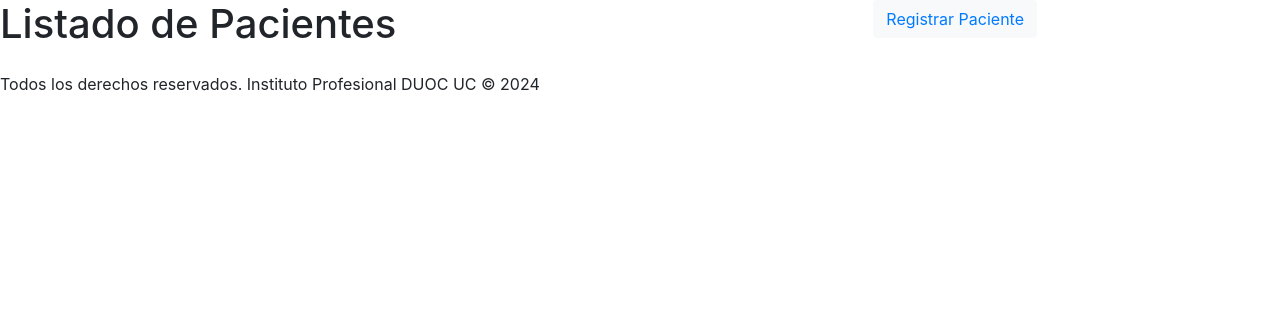
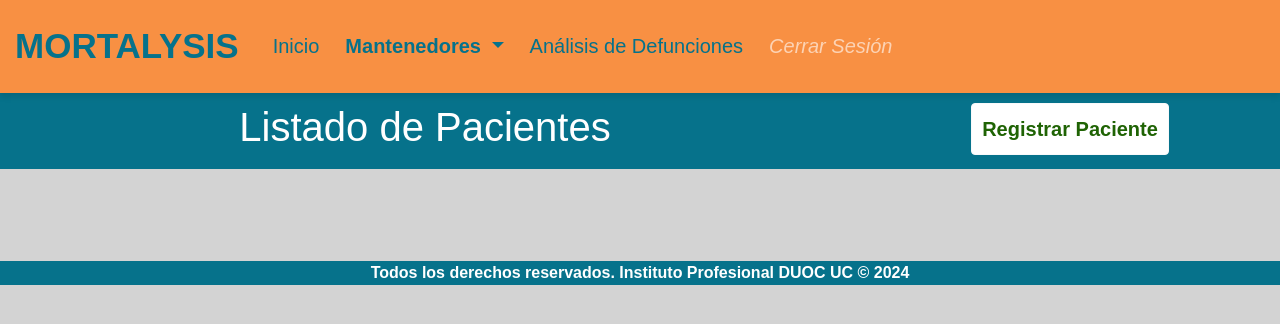
Before and after one commit to magmbm/Arquitectura, a Django app: page /pacientes in a window 1280 px wide. Shown: the top 324 px of the page. Run offline with Django 5.2, Linux system fonts and the light colour scheme; data that the repository does not hold is empty.

Commit message:
Index, navbar, CSS

```diff
--- /dev/null
+++ b/mortalysis/static/css/styles.css
@@ -0,0 +1,273 @@
+/* Estilos básicos para Mortalysis */
+
+body {
+    font-family: Arial, sans-serif;
+    margin: 0;
+    padding: 0;
+    background-color: lightgray; /* Color de fondo claro */
+}
+
+/* Estilos personalizados para el Navbar */
+
+.navbar {
+    background-color: #F89043 !important; /* Fondo blanco para el navbar */
+    padding: 15px; /* Espaciado */
+    box-shadow: 0 4px 6px rgba(0, 0, 0, 0.1); /* Sombra para efecto de profundidad */
+}
+
+.navbar-brand {
+    font-size: 35px;
+    font-weight: bold;
+    color: #06728B !important; /* Color del título del proyecto */
+}
+
+.navbar-brand:hover {
+    color: #0056b3 !important; /* Color al pasar el mouse */
+}
+
+.nav-link {
+    font-size: 20px;
+    margin-left: 10px;
+    color: #06728B !important; /* Color del texto de los links */
+    transition: color 0.2s ease-in-out;
+}
+
+.nav-link:hover {
+    color: #0056b3 !important; /* Color al pasar el mouse sobre los links */
+}
+
+.nav-item.active .nav-link {
+    color: #06728B; /* Color para la página activa */
+    font-weight: bold; /* Negrita para el link activo */
+}
+
+.nav-item .nav-link.disabled {
+    color: white !important; /* Color más claro para reflejar que está deshabilitado */
+    cursor: not-allowed; /* Mostrar el icono de 'no permitido' */
+    pointer-events: none; /* Desactivar la interacción del mouse */
+    font-style: italic; /* Opcional: estilo en cursiva para diferenciarlo aún más */
+    opacity: 0.6; /* Reducir la opacidad para dar un aspecto apagado */
+}
+
+.navbar-toggler {
+    border-color: #06728B; /* Color del borde del botón de colapso */
+}
+
+.navbar-toggler-icon {
+    background-color: #06728B; /* Color del icono de la hamburguesa (menú en móvil) */
+}
+
+/* Dropdown custom styles */
+.dropdown-menu {
+    background-color: #F89043 !important;
+    border-radius: 4px;
+}
+
+.dropdown-item {
+    color: #06728B !important;
+    padding: 10px 20px;
+    transition: background-color 0.2s ease-in-out;
+}
+
+.dropdown-item:hover {
+    background-color: #e9a775 !important;;
+}
+
+.dropdown-item.disabled {
+    color: white !important; /* Color más claro para reflejar que está deshabilitado */
+    cursor: not-allowed; /* Mostrar el icono de 'no permitido' */
+    pointer-events: none; /* Desactivar la interacción del mouse */
+    font-style: italic; /* Opcional: estilo en cursiva para diferenciarlo aún más */
+    opacity: 0.6; /* Reducir la opacidad para dar un aspecto apagado */
+}
+
+/* Ajustes en pantallas pequeñas */
+@media (max-width: 768px) {
+    .navbar-nav {
+        text-align: center;
+    }
+
+    .nav-link {
+        padding: 10px 0;
+    }
+}
+
+footer {
+    font-family: Arial, sans-serif;
+    font-weight: bold;
+    text-align: center;
+    background-color: #06728B !important;
+    color: white !important;
+    margin: 0;
+}
+
+
+.container {
+    max-width: 900px;
+    margin: 0 auto; /* Centramos el contenedor */
+    padding: 20px;
+}
+
+.mt-5 {
+    margin-top: 3rem; /* Márgen superior para separar del navbar */
+}
+
+.text-center {
+    text-align: center;
+}
+
+.display-4 {
+    font-size: 3rem; /* Tamaño grande para el mensaje de bienvenida */
+    font-weight: bold;
+}
+
+.lead {
+    font-size: 1.25rem; /* Tamaño más grande para la descripción */
+    margin-top: 20px;
+    color: #555; /* Color de texto más suave */
+}
+
+img {
+    max-width: 100%; /* Imagen fluida */
+    height: auto;
+    margin-top: 2rem; /* Separación de la imagen del subtítulo */
+}
+
+@media (max-width: 768px) {
+    .display-4 {
+        font-size: 2.5rem; /* Ajuste para pantallas pequeñas */
+    }
+
+    .lead {
+        font-size: 1.1rem;
+    }
+}
+
+.barra_superior{
+    background-color: #06728B;
+    height: auto;
+    width: 100%;
+    padding: 10px;
+    color: white;
+    font-weight: bold;
+    text-align: center;
+}
+
+/* Mantenedores */
+.table-container {
+    overflow-x:auto;
+    margin-top: 3%;
+    margin-right: 7%;
+    margin-left: 7%;
+    margin-bottom: 3%;
+  }
+
+  .table-striped {
+    background-color: azure;
+    border: 2px solid black;
+    text-align: center;
+  }
+
+  .table-striped th {
+    font-size: 18px;
+    background-color: rgba(1, 18, 26, 0.836);
+    color: white;
+  }
+
+  .table-striped th, .table-striped td {
+    border: 1px solid black !important;
+  }
+
+  .table-striped .td-update {
+    background-color: rgb(248, 248, 152);
+  }
+
+  .table-striped .td-update a {
+    color: #06728B;
+    font-weight: bold;
+    text-decoration: underline;
+  }
+
+  .table-striped .td-delete {
+    background-color: rgb(206, 62, 62);
+  }
+
+  .table-striped .td-delete a {
+    color: white;
+    font-weight: bold;
+    text-decoration: underline;
+  }
+
+  #btnAgregar {
+    background-color: white;
+    font-size: 20px;
+    font-weight: bold;
+    padding: 10px;
+  }
+
+  #btnAgregar a {
+    color: #1f6304 !important;
+  }
+
+  #formCrud {
+    background-color: white;
+    color: #06728B;
+    font-weight: 500;
+    margin: 5%;
+  }
+
+  #formCrud h2 {
+    font-size: 40px;
+    font-weight: bold;
+    text-decoration: underline;
+  }
+
+  #btnEnviarForm, #btnVolver {
+    width: 30%;
+    margin-left: 2%;
+    margin-right: 2%;
+    font-weight: 700;
+    font-size: 20px;
+  }
+
+  #btnEnviarForm {
+    background-color: #06728B;
+  }
+
+
+/* Análisis de Datos de Defunciones*/
+
+.down-cont{
+    display: flex;
+    justify-content: space-between;
+}
+
+.barra_control_lateral{
+    height: 100vh;
+    display: flex;
+    flex-direction: column;
+    justify-content: center;
+    align-items: center;
+    width: 330px;
+    background-color: #F89043;
+}
+
+.var-select{
+    width: 170px;
+    display: flex;
+    justify-content: center;
+    margin: 10px 5px 10px 5px;
+}
+
+.opciones{
+    display: flex;
+    flex-direction: column;
+    align-items: flex-start;
+}
+
+.graphic{
+    background-color: lightgrey;
+    display: flex;
+    width: 100%;
+    justify-content: end;
+}
--- a/mortalysis/templates/mortalysis/base.html
+++ b/mortalysis/templates/mortalysis/base.html
@@ -28,14 +28,66 @@
           crossorigin="anonymous"
         ></script>
 
-        <!-- Mi hoja de estilos CSS
-        <link rel="stylesheet" href="{% static 'css/styles.css' %}" />-->
+        <!-- Mi hoja de estilos CSS -->
+        <link rel="stylesheet" href="{% static 'css/styles.css' %}" />
 
         <!-- Mi archivo JS
         <script src="{% static 'js/main.js' %}"></script>-->
 
       </head>
 <body>
+
+  <nav class="navbar navbar-expand-lg navbar-light bg-light">
+    <a class="navbar-brand" href="{% url 'index' %}">MORTALYSIS</a>
+    <button class="navbar-toggler" type="button" data-toggle="collapse" data-target="#navbarNav" aria-controls="navbarNav" aria-expanded="false" aria-label="Toggle navigation">
+        <span class="navbar-toggler-icon"></span>
+    </button>
+
+    <div class="collapse navbar-collapse" id="navbarNav">
+        <ul class="navbar-nav mr-auto">
+            <!-- Inicio -->
+            {% if clase == 'index' %}
+            <li class="nav-item active">
+            {% else %}
+            <li class="nav-item">
+            {% endif %}
+                <a class="nav-link" href="{% url 'index' %}">Inicio</a>
+            </li>
+
+            <!-- Mantenedores Dropdown -->
+            {% if clase == 'mantenedores' %}
+            <li class="nav-item dropdown active">
+            {% else %}
+            <li class="nav-item dropdown">
+            {% endif %}
+                <a class="nav-link dropdown-toggle" href="#" id="navbarDropdown" role="button" data-toggle="dropdown" aria-haspopup="true" aria-expanded="false">
+                    Mantenedores
+                </a>
+                <div class="dropdown-menu" aria-labelledby="navbarDropdown">
+                    <a class="dropdown-item disabled" href="#">Mantenedor de Personal Médico</a>
+                    <a class="dropdown-item" href="{% url 'pacientes' %}">Mantenedor de Pacientes</a>
+                    <a class="dropdown-item disabled" href="#">Mantenedor de Causas de Ingreso</a>
+                    <a class="dropdown-item" href="{% url 'errores_mortales' %}">Mantenedor de Errores Mortales</a>
+                    <a class="dropdown-item" href="{% url 'defunciones' %}">Mantenedor de Defunciones</a>
+                </div>
+            </li>
+
+            <!-- Análisis de Defunciones -->
+            {% if clase == 'analisis' %}
+            <li class="nav-item active">
+            {% else %}
+            <li class="nav-item">
+            {% endif %}
+                <a class="nav-link" href="analisis">Análisis de Defunciones</a>
+            </li>
+
+            <!-- Cerrar Sesión -->
+            <li class="nav-item">
+                <a class="nav-link disabled" href="#">Cerrar Sesión</a>
+            </li>
+        </ul>
+    </div>
+  </nav>
 
 
     {% block content %}{% endblock %}
--- a/mortalysis/templates/mortalysis/defunciones.html
+++ b/mortalysis/templates/mortalysis/defunciones.html
@@ -1,8 +1,11 @@
 {% extends "mortalysis/base.html" %}
+
 {% load static %}
 
 {% block content %}
 <header>
+
+    <div class="barra_superior">
         <div class="row justify-content-center">
             <div class="col-md-8 col-sm-12">
                 <h1>Listado de Defunciones</h1>
@@ -15,6 +18,9 @@
                 </div>
             </div>
         </div>
+    </div>
+
+
 </header>
 
 <div id="idMensajes">
--- a/mortalysis/templates/mortalysis/editar_defuncion.html
+++ b/mortalysis/templates/mortalysis/editar_defuncion.html
@@ -1,4 +1,5 @@
 {% extends "mortalysis/base.html" %}
+
 {% load static %}
 
 {% block content %}
--- a/mortalysis/templates/mortalysis/editar_paciente.html
+++ b/mortalysis/templates/mortalysis/editar_paciente.html
@@ -1,4 +1,5 @@
 {% extends "mortalysis/base.html" %}
+
 {% load static %}
 
 {% block content %}
--- a/mortalysis/templates/mortalysis/errores_mortales.html
+++ b/mortalysis/templates/mortalysis/errores_mortales.html
@@ -5,6 +5,8 @@
 {% block content %}
 
     <header>
+
+      <div class="barra_superior">
         <div class="row justify-content-center">
           <div class="col-md-8 col-sm-12">
             <h1>Listado de Errores Mortales</h1>
@@ -17,6 +19,8 @@
             </div>
           </div>
         </div>
+      </div>
+
     </header>
 
     <div id="idMensajes">
--- a/mortalysis/templates/mortalysis/pacientes.html
+++ b/mortalysis/templates/mortalysis/pacientes.html
@@ -1,8 +1,11 @@
 {% extends "mortalysis/base.html" %}
+
 {% load static %}
 
 {% block content %}
     <header>
+
+      <div class="barra_superior">
         <div class="row justify-content-center">
           <div class="col-md-8 col-sm-12">
             <h1>Listado de Pacientes</h1>
@@ -15,6 +18,8 @@
             </div>
           </div>
         </div>
+        </div>
+
     </header>
 
     <div id="idMensajes">
--- a/mortalysis/templates/mortalysis/registrar_defuncion.html
+++ b/mortalysis/templates/mortalysis/registrar_defuncion.html
@@ -1,4 +1,5 @@
 {% extends "mortalysis/base.html" %}
+
 {% load static %}
 
 {% block content %}
--- a/mortalysis/templates/mortalysis/registrar_paciente.html
+++ b/mortalysis/templates/mortalysis/registrar_paciente.html
@@ -1,4 +1,5 @@
 {% extends "mortalysis/base.html" %}
+
 {% load static %}
 
 {% block content %}
--- a/mortalysis/views.py
+++ b/mortalysis/views.py
@@ -11,17 +11,20 @@ from .forms import ErrorMortalForm, PacienteForm, DefuncionForm
 def analisis(request):
     if request.method== "GET":
         context={
+            'clase':'analisis'
         }
         return render(request, "mortalysis/analisis.html", context)
 
 def index(request):
-
-    return render(request, "mortalysis/index.html", {})
+    context = {
+        'clase':'index'
+    }
+    return render(request, "mortalysis/index.html", context)
 
 # Listar Errores Mortales
 def listar_errores_mortales(request):
     errores_mortales = ErrorMortal.objects.all().order_by('descripcion_error_mortal')
-    context = {'errores_mortales': errores_mortales, 'clase': 'gestion_errores'}
+    context = {'errores_mortales': errores_mortales, 'clase': 'mantenedores'}
     return render(request, 'mortalysis/errores_mortales.html', context)
 
 # Agregar un Error Mortal
@@ -32,10 +35,10 @@ def registrar_error_mortal(request):
             form.save()
             nombre = form.cleaned_data.get('descripcion_error_mortal')
             mensaje = f"{nombre} ha sido agregado exitosamente"
-            return render(request, 'mortalysis/registrar_error_mortal.html', {'form': ErrorMortalForm(), 'mensaje': mensaje, 'clase': 'gestion_errores'})
+            return render(request, 'mortalysis/registrar_error_mortal.html', {'form': ErrorMortalForm(), 'mensaje': mensaje, 'clase': 'mantenedores'})
     else:
         form = ErrorMortalForm()
-    return render(request, 'mortalysis/registrar_error_mortal.html', {'form': form, 'clase': 'gestion_errores'})
+    return render(request, 'mortalysis/registrar_error_mortal.html', {'form': form, 'clase': 'mantenedores'})
 
 # Editar un Error Mortal
 def editar_error_mortal(request, pk):
@@ -45,10 +48,10 @@ def editar_error_mortal(request, pk):
         if form.is_valid():
             form.save()
             mensaje = f"Los datos de {error_mortal.descripcion_error_mortal} han sido actualizados exitosamente"
-            return render(request, 'mortalysis/editar_error_mortal.html', {'error_mortal': error_mortal, 'mensaje': mensaje, 'form': form, 'clase': 'gestion_errores'})
+            return render(request, 'mortalysis/editar_error_mortal.html', {'error_mortal': error_mortal, 'mensaje': mensaje, 'form': form, 'clase': 'mantenedores'})
     else:
         form = ErrorMortalForm(instance=error_mortal)
-    return render(request, 'mortalysis/editar_error_mortal.html', {'error_mortal': error_mortal, 'form': form, 'clase': 'gestion_errores'})
+    return render(request, 'mortalysis/editar_error_mortal.html', {'error_mortal': error_mortal, 'form': form, 'clase': 'mantenedores'})
 
 # Eliminar un Error Mortal
 def eliminar_error_mortal(request, pk):
@@ -58,13 +61,13 @@ def eliminar_error_mortal(request, pk):
         mensaje = f"{error_mortal.descripcion_error_mortal} ha sido eliminado"
     except:
         mensaje = f"ERROR: el id {pk} no existe"
-    context = {'mensaje': mensaje, 'errores_mortales': ErrorMortal.objects.all().order_by('descripcion_error_mortal'), 'clase': 'gestion_errores'}
+    context = {'mensaje': mensaje, 'errores_mortales': ErrorMortal.objects.all().order_by('descripcion_error_mortal'), 'clase': 'mantenedores'}
     return render(request, 'mortalysis/errores_mortales.html', context)
 
 # Listar Pacientes
 def listar_pacientes(request):
     pacientes = Paciente.objects.all().order_by('p_nombre_paciente')
-    context = {'pacientes': pacientes, 'clase': 'gestion_pacientes'}
+    context = {'pacientes': pacientes, 'clase': 'mantenedores'}
     return render(request, 'mortalysis/pacientes.html', context)
 
 # Registrar un Paciente
@@ -75,10 +78,10 @@ def registrar_paciente(request):
             form.save()
             nombre = form.cleaned_data.get('p_nombre_paciente')
             mensaje = f"{nombre} ha sido agregado exitosamente"
-            return render(request, 'mortalysis/registrar_paciente.html', {'form': PacienteForm(), 'mensaje': mensaje, 'clase': 'gestion_pacientes'})
+            return render(request, 'mortalysis/registrar_paciente.html', {'form': PacienteForm(), 'mensaje': mensaje, 'clase': 'mantenedores'})
     else:
         form = PacienteForm()
-    return render(request, 'mortalysis/registrar_paciente.html', {'form': form, 'clase': 'gestion_pacientes'})
+    return render(request, 'mortalysis/registrar_paciente.html', {'form': form, 'clase': 'mantenedores'})
 
 # Editar un Paciente
 def editar_paciente(request, pk):
@@ -88,10 +91,10 @@ def editar_paciente(request, pk):
         if form.is_valid():
             form.save()
             mensaje = f"Los datos de {paciente.p_nombre_paciente} han sido actualizados exitosamente"
-            return render(request, 'mortalysis/editar_paciente.html', {'paciente': paciente, 'mensaje': mensaje, 'form': form, 'clase': 'gestion_pacientes'})
+            return render(request, 'mortalysis/editar_paciente.html', {'paciente': paciente, 'mensaje': mensaje, 'form': form, 'clase': 'mantenedores'})
     else:
         form = PacienteForm(instance=paciente)
-    return render(request, 'mortalysis/editar_paciente.html', {'paciente': paciente, 'form': form, 'clase': 'gestion_pacientes'})
+    return render(request, 'mortalysis/editar_paciente.html', {'paciente': paciente, 'form': form, 'clase': 'mantenedores'})
 
 # Eliminar un Paciente
 def eliminar_paciente(request, pk):
@@ -101,13 +104,13 @@ def eliminar_paciente(request, pk):
         mensaje = f"{paciente.p_nombre_paciente} ha sido eliminado"
     except:
         mensaje = f"ERROR: el id {pk} no existe"
-    context = {'mensaje': mensaje, 'pacientes': Paciente.objects.all().order_by('p_nombre_paciente'), 'clase': 'gestion_pacientes'}
+    context = {'mensaje': mensaje, 'pacientes': Paciente.objects.all().order_by('p_nombre_paciente'), 'clase': 'mantenedores'}
     return render(request, 'mortalysis/pacientes.html', context)
 
 # Listar Defunciones
 def listar_defunciones(request):
     defunciones = Defuncion.objects.all().order_by('fecha_defuncion')
-    context = {'defunciones': defunciones, 'clase': 'gestion_defunciones'}
+    context = {'defunciones': defunciones, 'clase': 'mantenedores'}
     return render(request, 'mortalysis/defunciones.html', context)
 
 # Registrar una Defunción
@@ -117,10 +120,10 @@ def registrar_defuncion(request):
         if form.is_valid():
             form.save()
             mensaje = "La defunción ha sido registrada exitosamente"
-            return render(request, 'mortalysis/registrar_defuncion.html', {'form': DefuncionForm(), 'mensaje': mensaje, 'clase': 'gestion_defunciones'})
+            return render(request, 'mortalysis/registrar_defuncion.html', {'form': DefuncionForm(), 'mensaje': mensaje, 'clase': 'mantenedores'})
     else:
         form = DefuncionForm()
-    return render(request, 'mortalysis/registrar_defuncion.html', {'form': form, 'clase': 'gestion_defunciones'})
+    return render(request, 'mortalysis/registrar_defuncion.html', {'form': form, 'clase': 'mantenedores'})
 
 # Editar una Defunción
 def editar_defuncion(request, pk):
@@ -130,10 +133,10 @@ def editar_defuncion(request, pk):
         if form.is_valid():
             form.save()
             mensaje = f"La defunción del paciente {defuncion.FK_id_paciente} ha sido actualizada exitosamente"
-            return render(request, 'mortalysis/editar_defuncion.html', {'defuncion': defuncion, 'mensaje': mensaje, 'form': form, 'clase': 'gestion_defunciones'})
+            return render(request, 'mortalysis/editar_defuncion.html', {'defuncion': defuncion, 'mensaje': mensaje, 'form': form, 'clase': 'mantenedores'})
     else:
         form = DefuncionForm(instance=defuncion)
-    return render(request, 'mortalysis/editar_defuncion.html', {'defuncion': defuncion, 'form': form, 'clase': 'gestion_defunciones'})
+    return render(request, 'mortalysis/editar_defuncion.html', {'defuncion': defuncion, 'form': form, 'clase': 'mantenedores'})
 
 # Eliminar una Defunción
 def eliminar_defuncion(request, pk):
@@ -143,5 +146,5 @@ def eliminar_defuncion(request, pk):
         mensaje = f"La defunción del paciente {defuncion.FK_id_paciente} ha sido eliminada"
     except:
         mensaje = f"ERROR: la defunción con id {pk} no existe"
-    context = {'mensaje': mensaje, 'defunciones': Defuncion.objects.all().order_by('fecha_defuncion'), 'clase': 'gestion_defunciones'}
+    context = {'mensaje': mensaje, 'defunciones': Defuncion.objects.all().order_by('fecha_defuncion'), 'clase': 'mantenedores'}
     return render(request, 'mortalysis/defunciones.html', context)
```
Also changed, not shown: mortalysis/templates/mortalysis/analisis.html (+9 -18 lines), mortalysis/templates/mortalysis/index.html (+22 -12 lines), mortalysis/static/img/MINSAL.png (added). Lines whose indentation alone changed are shown as unchanged.
